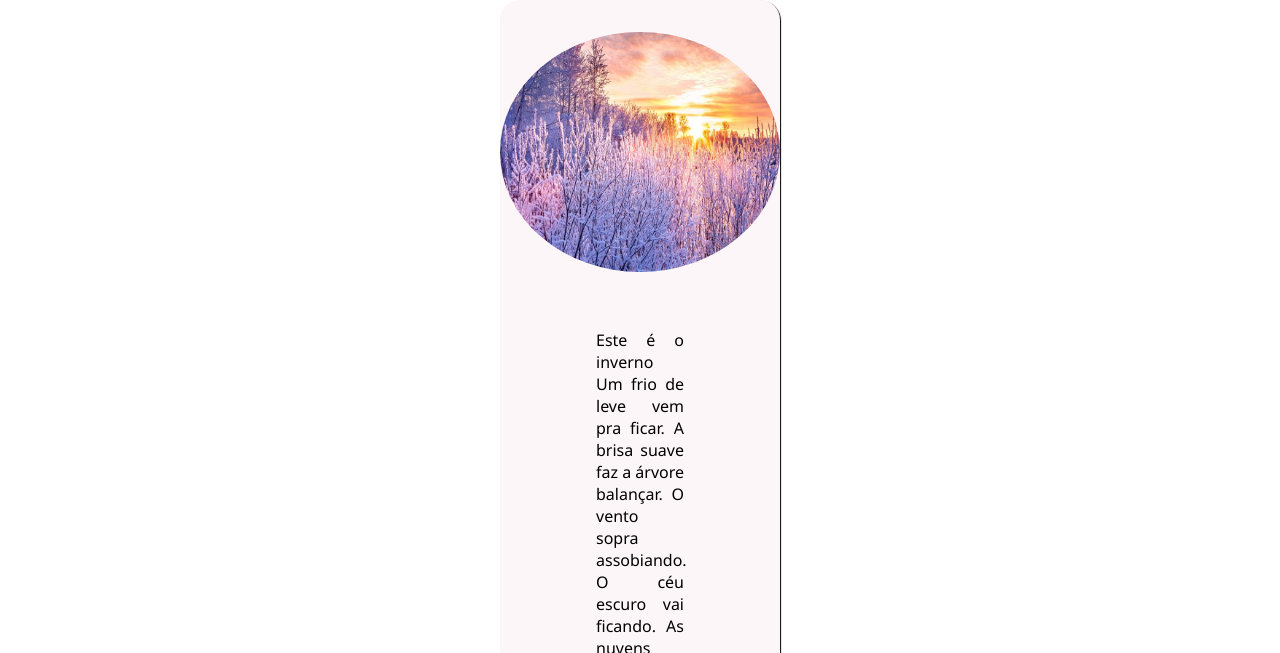
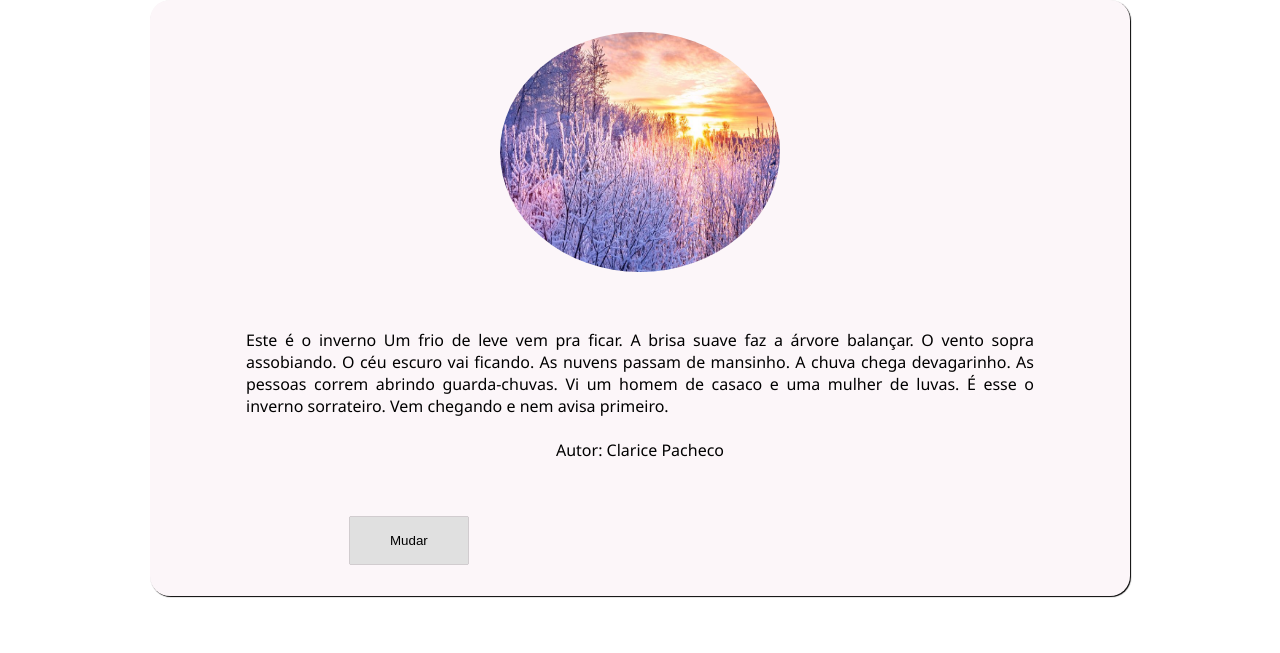
Before and after one commit to joaopaulozz14/EstacoesDoAno, a plain HTML site: page index.html in a window 1280 px wide. Shown: the part 147-800 px from the top of the page. Drawn offline with Linux system fonts and the light colour scheme.

Commit message:
atualizacao

```diff
--- a/index.html
+++ b/index.html
@@ -18,6 +18,7 @@
         <div id = "flex-container">
             <div>
                 <img id="imagem" src="img/img-inverno.jpg" alt="Inverno">
+                <p></p>
             </div>
             <div id="poema">
                 <p>Este é o inverno
--- a/style.css
+++ b/style.css
@@ -4,9 +4,6 @@
     border: 0;
 }
 body{
-    width:100vw;
-    height: 100vh;
-
     font-family: 'Segoe UI', Tahoma, Geneva, Verdana, sans-serif;
 }
 #header{
@@ -22,7 +19,7 @@ header > h1{
     max-width: 980px;
     border-radius: 20px;
     box-shadow: 1px 1px 1px;
-    margin: 0 500px;
+    margin: auto;
     background-color: #ecc9da2c;
 }
 #estacao{
@@ -50,7 +47,8 @@ p{
     margin-top: 4vh;
 }
 #autor{
-    margin: 3vh 0 0 50vh;
+    /*margin: 3vh 0 0 50vh;*/
+    margin: auto;
     margin-bottom: -5vh;
 
 }
```
